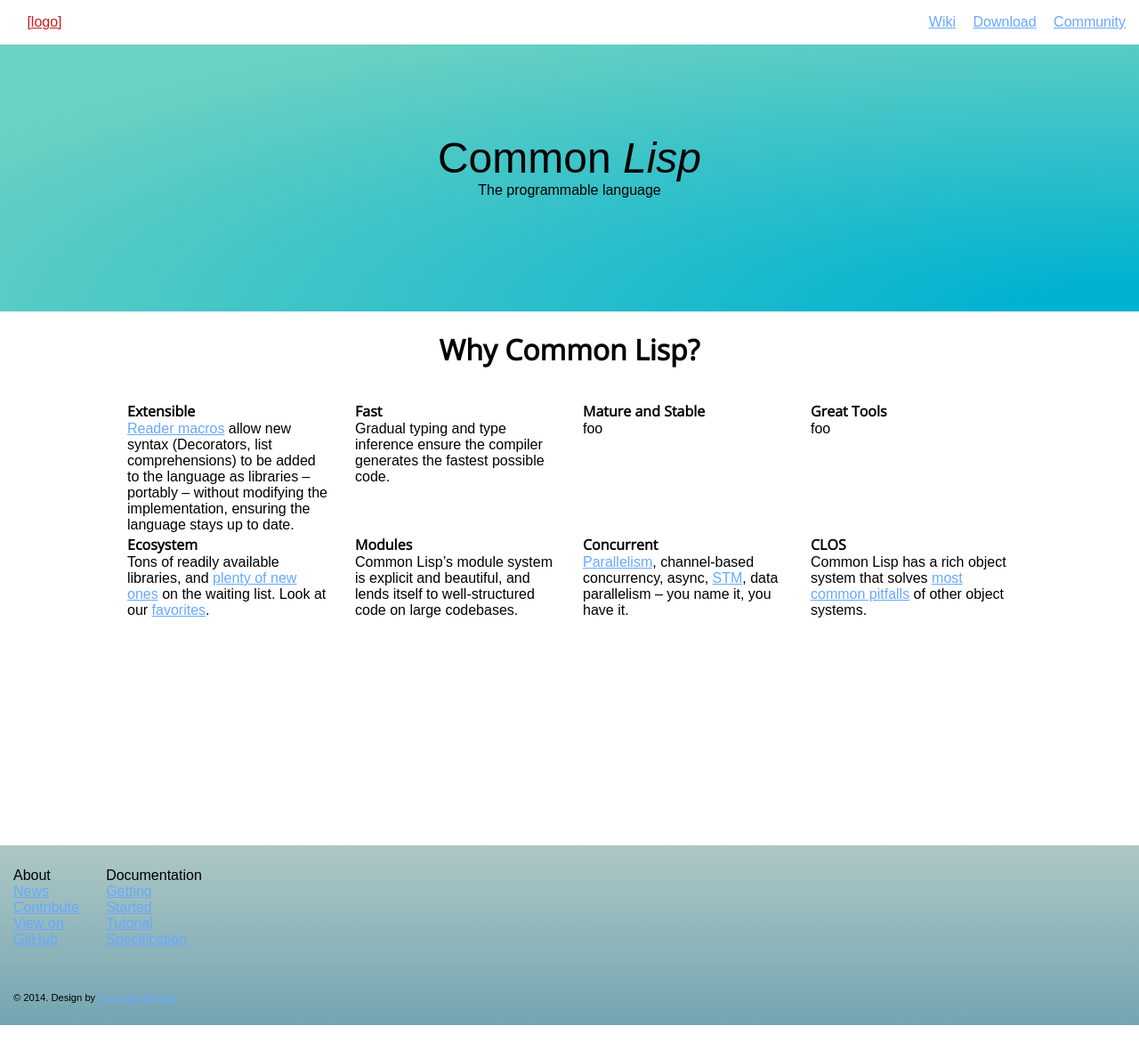
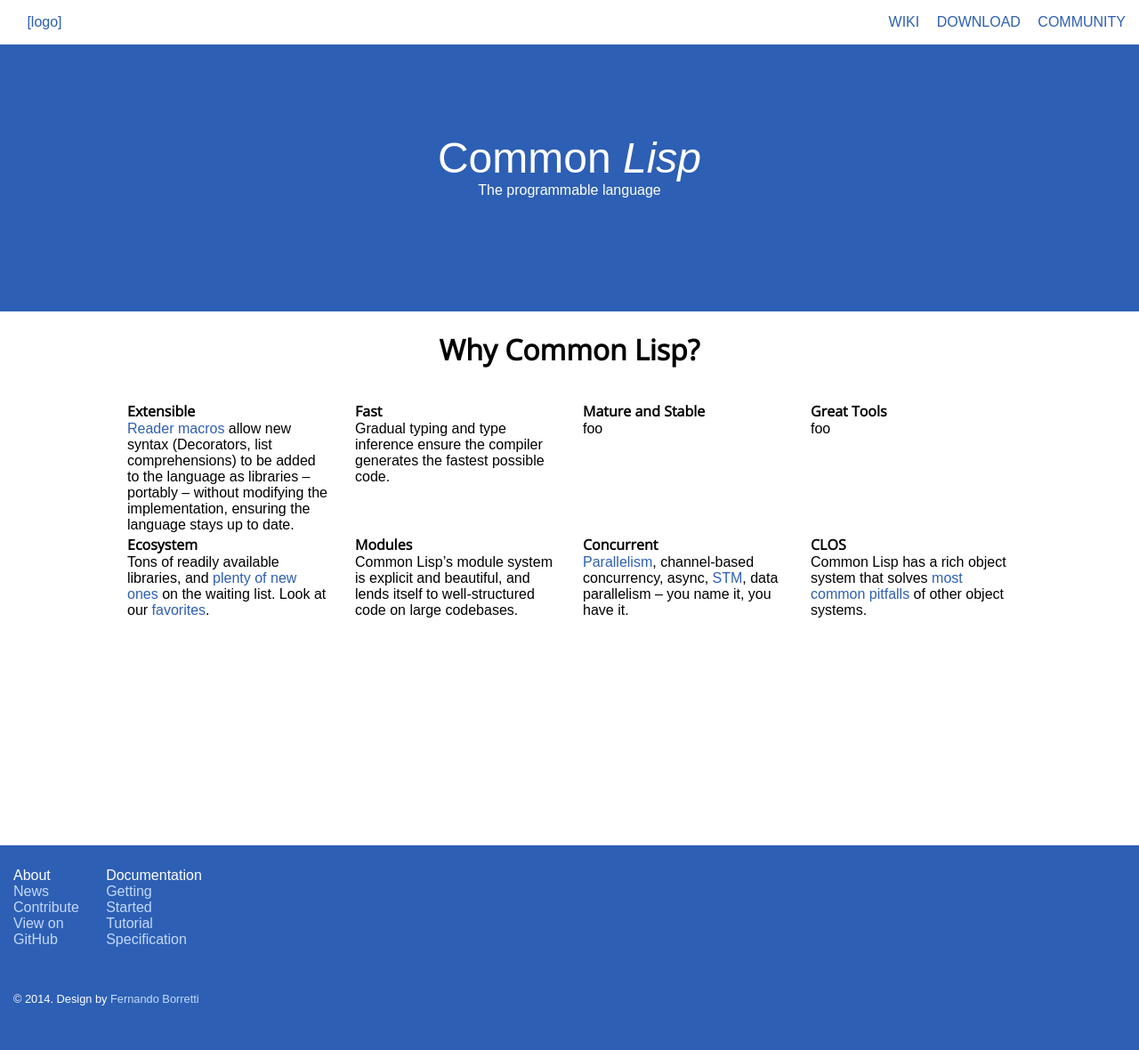
Before and after one commit to LispLang/lisplang.github.io, a Jekyll site: the page built from index.html, in a window 1280 px wide. Shown: the whole page at 89% size. Built offline with Jekyll 4.4.1, drawn with Linux system fonts in a browser that asks for light colours; nearby versions of some CDN libraries; before the commit the page ends 1152 px from its top, so only the background shows below that.

Commit message:
Style changes

```diff
--- a/_sass/style/global.scss
+++ b/_sass/style/global.scss
@@ -2,13 +2,25 @@
 
 nav {
   background: $white;
+
+  ul {
+    li {
+      text-transform: uppercase;
+    }
+  }
 }
 
 footer {
-  @include linear-gradient(#74a5b2, #adc8c4, 90deg);
+  background: $blue;
+  height: 230px;
+  color: $white;
+
+  a {
+    color: #C4D9FD !important;
+  }
 
   .copy {
-    font-size: 0.7em;
+    font-size: 0.8em;
   }
 }
 
@@ -17,6 +29,8 @@ h1, h2, h3, h4, h5, h6 {
 }
 
 a {
+  text-decoration: none;
+
   &:link {
     color: $blue;
   }
@@ -26,6 +40,6 @@ a {
   }
 
   &:hover {
-    color: $red;
+    color: $blue;
   }
 }
--- a/_sass/style/home.scss
+++ b/_sass/style/home.scss
@@ -2,6 +2,8 @@
 
 .home {
   header {
-    @include radial-gradient(ellipse farthest-side at 100% 100% , #00b2d0 10%, #6bd1c2 120%)
+    //@include radial-gradient(ellipse farthest-side at 100% 100% , #00b2d0 10%, #6bd1c2 120%);
+    background: $blue;
+    color: $header-text-color;
   }
 }
--- a/_sass/style/wiki.scss
+++ b/_sass/style/wiki.scss
@@ -1,6 +1,21 @@
 /* Wiki style */
 
 .wiki {
+  header {
+    background: $blue;
+    height: 130px;
+    padding-top: 20px;
+    color: white !important;
+
+    a {
+      color: white !important;
+    }
+
+    h1 {
+      margin-top: 0;
+    }
+  }
+
   p {
     text-align: justify;
   }
--- a/assets/css/main.scss
+++ b/assets/css/main.scss
@@ -15,12 +15,12 @@ $desktop-size: $mobile-size + 1;
 $column-count: 12;
 
 $red: #cc1c1e;
-$orange: #cd481d;
-$blue: #68A8FF;
-$light-blue: #f1f8ff;
+$blue: #2d5fb4;
 $white: #ffffff;
 
 $navbar-height: 50px;
+
+$header-text-color: $white;
 
 /* Mixins */
 
```
